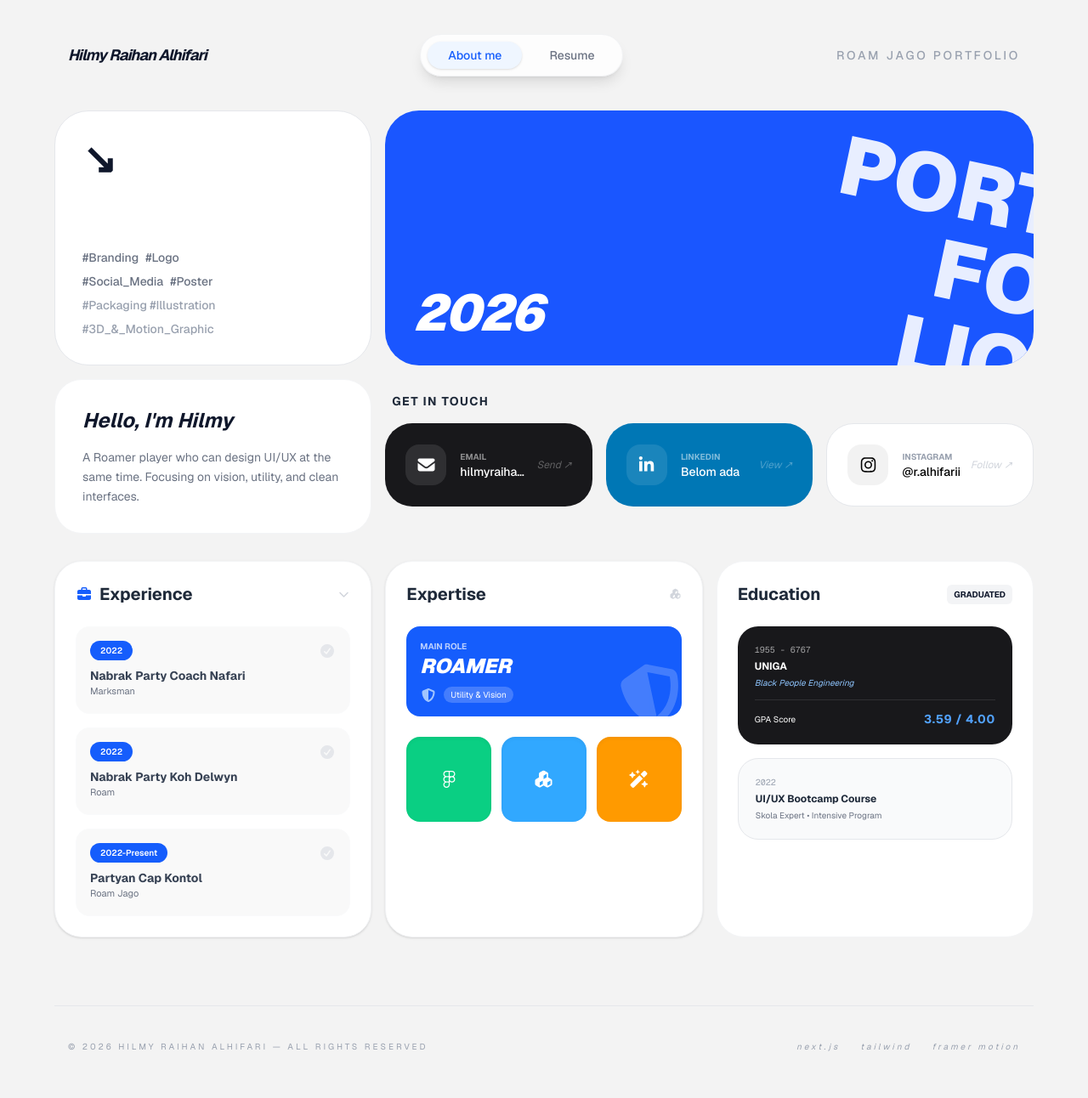
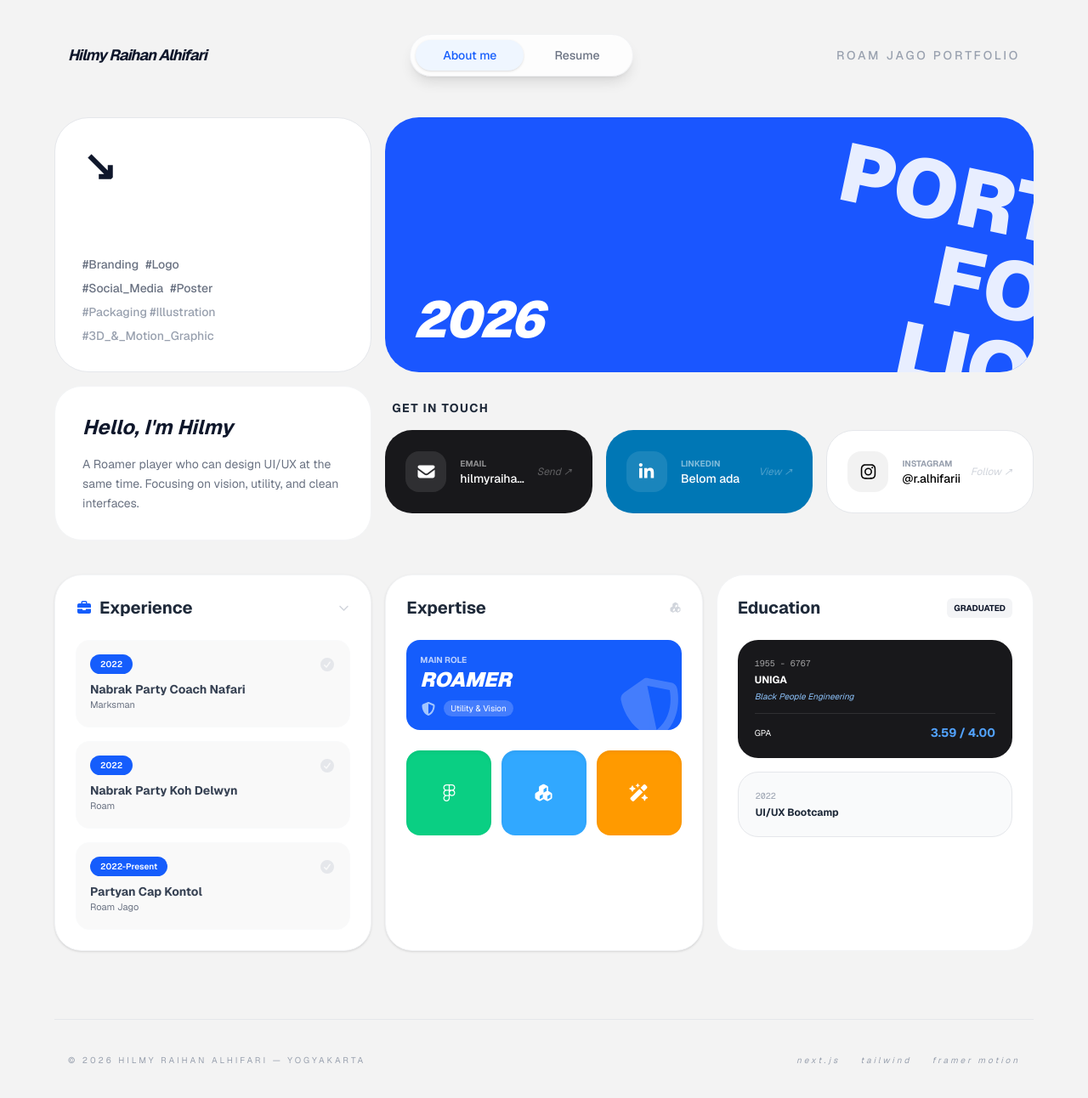
Before and after one commit to HilmyRaihan/porto, a Next.js app: page / in a window 1280 px wide. Shown: the top 1292 px of the page at 85% size. Built offline with nearby package versions, Linux system fonts and the light colour scheme.

Commit message:
responsive

```diff
--- a/app/page.tsx
+++ b/app/page.tsx
@@ -7,7 +7,6 @@ import Expertise from "@/components/Expertise";
 import GetInTouch from "@/components/GetInTouch";
 import { motion } from "framer-motion";
 
-// Varian animasi untuk efek masuk yang halus
 const fadeInUp = {
   initial: { opacity: 0, y: 20 },
   animate: { opacity: 1, y: 0 },
@@ -20,28 +19,19 @@ const staggerContainer = {
 
 export default function Home() {
   const [activeTab, setActiveTab] = useState("About me");
-  const menus = ["About me", "Resume"]; // Hanya dua menu karena Work dihapus
+  const menus = ["About me", "Resume"];
 
   const handleScroll = (id: string) => {
     setActiveTab(id);
     const targetId = id.toLowerCase().replace(/\s+/g, "-");
     const element = document.getElementById(targetId);
-
     if (element) {
-      const offset = 100;
-      const elementPosition = element.getBoundingClientRect().top;
-      const offsetPosition = elementPosition + window.pageYOffset - offset;
-
-      window.scrollTo({
-        top: offsetPosition,
-        behavior: "smooth",
-      });
+      element.scrollIntoView({ behavior: "smooth" });
     }
   };
 
   return (
-    <main className="min-h-screen bg-[#f3f3f3] p-4 md:p-10 font-sans text-slate-900 selection:bg-blue-100">
-      {/* Container utama dengan stagger effect */}
+    <main className="min-h-screen bg-[#f3f3f3] p-4 sm:p-6 md:p-10 font-sans text-slate-900 selection:bg-blue-100">
       <motion.div
         className="max-w-6xl mx-auto"
         initial="initial"
@@ -50,20 +40,22 @@ export default function Home() {
       >
 
         {/* --- NAVBAR --- */}
+        {/* Di HP kita buat sticky di atas tapi tidak terlalu lebar */}
         <motion.nav
           variants={fadeInUp}
-          className="flex justify-between items-center mb-10 px-4 sticky top-4 z-50"
+          className="flex justify-between items-center mb-8 md:mb-12 px-2 md:px-4 sticky top-4 z-50"
         >
-          <div className="font-bold hidden md:block text-lg italic tracking-tighter">
+          <div className="font-bold hidden lg:block text-lg italic tracking-tighter">
             Hilmy Raihan Alhifari
           </div>
 
-          <div className="flex gap-2 bg-white/80 backdrop-blur-md px-2 py-2 rounded-full shadow-lg border border-gray-200/50 text-sm font-medium">
+          {/* Navigasi: Pill menu dibuat pas di tengah saat mobile */}
+          <div className="flex mx-auto lg:mx-0 gap-1 bg-white/80 backdrop-blur-md p-1.5 rounded-full shadow-lg border border-gray-200/50 text-xs md:text-sm font-medium">
             {menus.map((menu) => (
               <button
                 key={menu}
                 onClick={() => handleScroll(menu)}
-                className={`px-6 py-1.5 transition-all duration-300 rounded-full relative ${
+                className={`px-5 md:px-8 py-2 transition-all duration-300 rounded-full relative ${
                   activeTab === menu ? "text-blue-600" : "text-gray-500 hover:text-black"
                 }`}
               >
@@ -79,29 +71,29 @@ export default function Home() {
             ))}
           </div>
 
-          <div className="font-medium text-[10px] md:text-sm uppercase tracking-[0.2em] text-gray-400">
+          <div className="font-medium hidden sm:block text-[10px] md:text-sm uppercase tracking-[0.2em] text-gray-400">
              Roam Jago Portfolio
           </div>
         </motion.nav>
 
         {/* --- SECTION: ABOUT ME --- */}
-        <motion.section variants={fadeInUp} id="about-me" className="space-y-4 mb-8 scroll-mt-24">
+        <motion.section variants={fadeInUp} id="about-me" className="space-y-4 mb-10 scroll-mt-24">
           <Hero />
 
           <div className="grid grid-cols-1 lg:grid-cols-3 gap-4">
             {/* Box Intro */}
             <motion.div
               whileHover={{ y: -5 }}
-              className="lg:col-span-1 bg-white rounded-[2rem] p-8 border border-gray-100 flex flex-col justify-center"
+              className="bg-white rounded-[2rem] p-6 md:p-8 border border-gray-100 flex flex-col justify-center"
             >
-              <h2 className="text-2xl font-bold mb-4 italic">Hello, I'm Hilmy</h2>
+              <h2 className="text-xl md:text-2xl font-bold mb-3 md:mb-4 italic">Hello, I'm Hilmy</h2>
               <p className="text-gray-500 text-sm leading-relaxed">
                 A Roamer player who can design UI/UX at the same time.
                 Focusing on vision, utility, and clean interfaces.
               </p>
             </motion.div>
 
-            {/* Box GetInTouch */}
+            {/* Box GetInTouch - Di HP akan turun ke bawah */}
             <div className="lg:col-span-2">
               <GetInTouch />
             </div>
@@ -112,18 +104,16 @@ export default function Home() {
         <motion.section
           variants={fadeInUp}
           id="resume"
-          className="grid grid-cols-1 md:grid-cols-3 gap-4 mb-8 scroll-mt-24"
+          className="grid grid-cols-1 sm:grid-cols-2 lg:grid-cols-3 gap-4 mb-8 scroll-mt-24"
         >
-          {/* Kolom 1: Experience */}
+          {/* Experience & Expertise akan otomatis stack di mobile */}
           <Experience />
-
-          {/* Kolom 2: Expertise (Figma & MLBB Role) */}
           <Expertise />
 
-          {/* Kolom 3: Education */}
+          {/* Education Card */}
           <motion.div
             whileHover={{ y: -5 }}
-            className="bg-white rounded-[2rem] p-6 border border-gray-100 flex flex-col"
+            className="bg-white rounded-[2rem] p-6 border border-gray-100 flex flex-col sm:col-span-2 lg:col-span-1"
           >
             <div className="flex justify-between items-center mb-6">
               <h3 className="text-xl font-bold text-gray-800">Education</h3>
@@ -136,15 +126,14 @@ export default function Home() {
                 <p className="text-xs font-bold mt-1">UNIGA</p>
                 <p className="text-[10px] mt-1 italic text-blue-300">Black People Engineering</p>
                 <div className="mt-3 pt-3 border-t border-white/10 flex justify-between items-center">
-                  <span className="text-[10px]">GPA Score</span>
-                  <span className="font-bold text-sm text-blue-400 group-hover:scale-110 transition-transform tracking-wider">3.59 / 4.00</span>
+                  <span className="text-[10px]">GPA</span>
+                  <span className="font-bold text-sm text-blue-400">3.59 / 4.00</span>
                 </div>
               </div>
 
-              <div className="bg-gray-50 border border-gray-200 p-5 rounded-3xl hover:bg-gray-100 transition-colors">
+              <div className="bg-gray-50 border border-gray-200 p-5 rounded-3xl">
                 <p className="text-[10px] text-gray-400 font-mono">2022</p>
-                <p className="text-xs font-bold text-gray-800 mt-1">UI/UX Bootcamp Course</p>
-                <p className="text-[10px] mt-1 text-gray-500">Skola Expert • Intensive Program</p>
+                <p className="text-xs font-bold text-gray-800 mt-1">UI/UX Bootcamp</p>
               </div>
             </div>
           </motion.div>
@@ -153,13 +142,13 @@ export default function Home() {
         {/* --- FOOTER --- */}
         <motion.footer
           variants={fadeInUp}
-          className="mt-20 pb-10 border-t border-gray-200 pt-10 flex flex-col md:flex-row justify-between items-center text-gray-400 text-[10px] uppercase tracking-[0.3em] gap-4 px-4"
+          className="mt-12 md:mt-20 pb-10 border-t border-gray-200 pt-10 flex flex-col md:flex-row justify-between items-center text-gray-400 text-[9px] md:text-[10px] uppercase tracking-[0.2em] md:tracking-[0.3em] gap-6 px-4 text-center md:text-left"
         >
-          <p>© 2026 Hilmy Raihan Alhifari — All Rights Reserved</p>
-          <div className="flex gap-6 italic lowercase">
-            <span className="hover:text-blue-600 transition-colors cursor-default">next.js</span>
-            <span className="hover:text-blue-600 transition-colors cursor-default">tailwind</span>
-            <span className="hover:text-blue-600 transition-colors cursor-default">framer motion</span>
+          <p>© 2026 Hilmy Raihan Alhifari — Yogyakarta</p>
+          <div className="flex gap-4 md:gap-6 italic lowercase">
+            <span>next.js</span>
+            <span>tailwind</span>
+            <span>framer motion</span>
           </div>
         </motion.footer>
 
```
